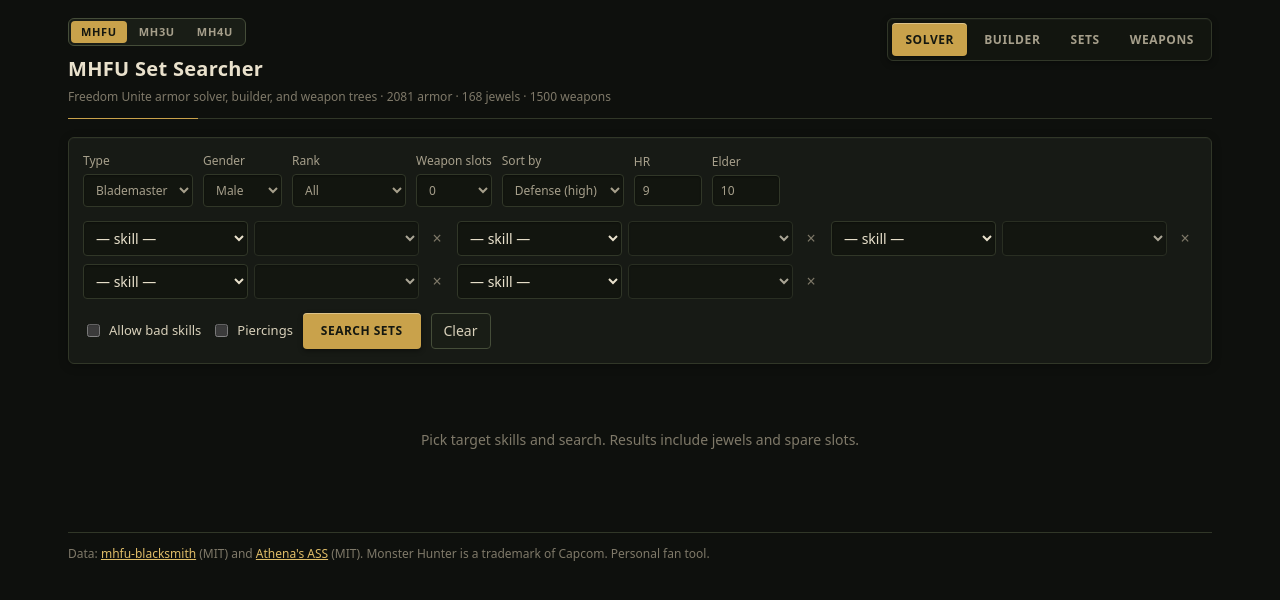
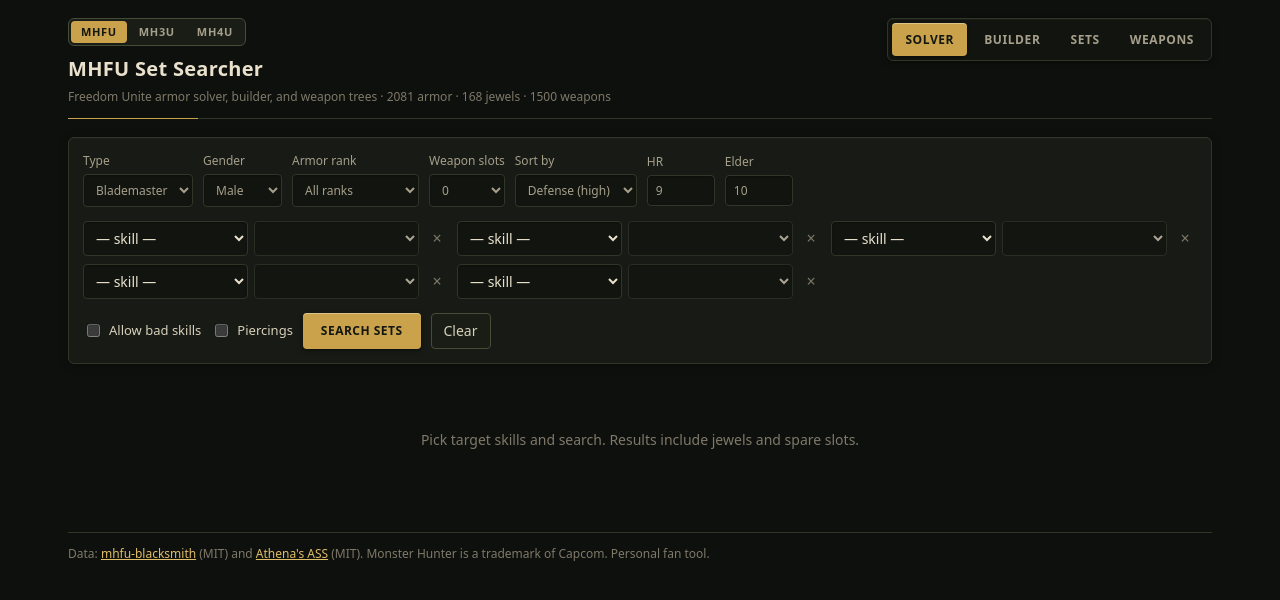
Before and after one commit to FreezingSnail/mhfu-set-searcher, a React (Vite) app: page /#mhfu in a window 1280 px wide. Shown: the top 600 px of the page. Built offline with nearby package versions, Linux system fonts and the light colour scheme.

Commit message:
Add explicit rank filters to solver and builder

```diff
--- a/src/components/Builder.tsx
+++ b/src/components/Builder.tsx
@@ -1,7 +1,8 @@
 import { useMemo, useState } from "react";
 import { useGame } from "../lib/gameContext";
 import { buildSet, emptySelection, type SetSelection } from "../lib/build";
-import type { Charm } from "../lib/types";
+import type { Charm, RankFilter } from "../lib/types";
+import { RANK_FILTERS, rankAllowed } from "../lib/ranks";
 
 type Props = {
   initial: SetSelection | null;
@@ -16,6 +17,7 @@
   const [decoIds, setDecoIds] = useState<string[]>(start.decoIds);
   const [weaponSlots, setWeaponSlots] = useState(start.weaponSlots);
   const [charmId, setCharmId] = useState(start.charmId ?? "");
+  const [rank, setRank] = useState<RankFilter>("all");
 
   const build = useMemo(
     () => buildSet(data, { picks, decoIds, weaponSlots, charmId }, charms),
@@ -35,6 +37,13 @@
           <label>Weapon slots
             <select value={weaponSlots} onChange={(e) => setWeaponSlots(Number(e.target.value))}>
               {[0, 1, 2, 3].map((n) => <option key={n} value={n}>{n}</option>)}
+            </select>
+          </label>
+          <label>Armor rank
+            <select value={rank} onChange={(e) => setRank(e.target.value as RankFilter)}>
+              {RANK_FILTERS.map((f) => (
+                <option key={f.value} value={f.value}>{f.label}</option>
+              ))}
             </select>
           </label>
           {data.charmSupport && (
@@ -69,7 +78,7 @@
               <span className="slot-tag">{data.partLabel[part]}</span>
               <select value={picks[part] ?? ""} onChange={(e) => setPicks((old) => ({ ...old, [part]: e.target.value }))}>
                 <option value="">— none —</option>
-                {data.armor.filter((a) => a.part === part).map((a) => (
+                {data.armor.filter((a) => a.part === part && (rankAllowed(a.rank, rank) || picks[part] === a.id)).map((a) => (
                   <option key={a.id} value={a.id}>{a.name} · {a.defense} def · {a.slots ? "O".repeat(a.slots) : "—"}</option>
                 ))}
               </select>
--- a/src/components/Solver.tsx
+++ b/src/components/Solver.tsx
@@ -1,9 +1,10 @@
 import { useEffect, useMemo, useRef, useState } from "react";
 import { useGame } from "../lib/gameContext";
-import type { Charm, SolverInput, SolverResult } from "../lib/types";
+import type { Charm, RankFilter, SolverInput, SolverResult } from "../lib/types";
 import type { GameData } from "../lib/games";
 import { GROUP_ORDER } from "../lib/skillOrder";
 import { sortSets } from "../lib/sort";
+import { RANK_FILTERS } from "../lib/ranks";
 import { RESULT_CAP } from "../lib/constants";
 import PieceDetail, { type DetailItem } from "./PieceDetail";
 
@@ -124,7 +125,7 @@
   const [targets, setTargets] = useState<Target[]>(EMPTY);
   const [gender, setGender] = useState<"male" | "female">("male");
   const [hunter, setHunter] = useState<"blade" | "gunner">("blade");
-  const [rank, setRank] = useState<"all" | "low" | "high" | "g">("all");
+  const [rank, setRank] = useState<RankFilter>("all");
   const [weaponSlots, setWeaponSlots] = useState(0);
   const [sort, setSort] = useState<"defense" | "defenseLow" | "jewels" | "spare" | "cost">("defense");
   const [hr, setHr] = useState(data.maxHub);
@@ -490,12 +491,11 @@
               <option value="female">Female</option>
             </select>
           </label>
-          <label>Rank
-            <select value={rank} onChange={(e) => setRank(e.target.value as "all" | "low" | "high" | "g")}>
-              <option value="all">All</option>
-              <option value="low">Low</option>
-              <option value="high">High &amp; below</option>
-              <option value="g">G &amp; below</option>
+          <label>Armor rank
+            <select value={rank} onChange={(e) => setRank(e.target.value as RankFilter)}>
+              {RANK_FILTERS.map((f) => (
+                <option key={f.value} value={f.value}>{f.label}</option>
+              ))}
             </select>
           </label>
           <label>Weapon slots
--- a/src/data/meta.json
+++ b/src/data/meta.json
@@ -1 +1 @@
-{"armor":2081,"decorations":168,"weapons":1500,"skills":103,"builtAt":"2026-10-23T22:26:45.472Z"}
+{"armor":2081,"decorations":168,"weapons":1500,"skills":103,"builtAt":"2026-10-24T00:24:16.725Z"}
--- a/src/data/mh3u/meta.json
+++ b/src/data/mh3u/meta.json
@@ -1 +1 @@
-{"armor":1651,"decorations":196,"weapons":1395,"skills":123,"builtAt":"2026-10-23T22:26:45.583Z","weaponTypes":{"great-sword":"Great Sword","long-sword":"Long Sword","sword-and-shield":"Sword & Shield","dual-blades":"Dual Blades","hammer":"Hammer","hunting-horn":"Hunting Horn","lance":"Lance","gunlance":"Gunlance","switch-axe":"Switch Axe","light-bowgun":"Light Bowgun","heavy-bowgun":"Heavy Bowgun","bow":"Bow"}}
+{"armor":1651,"decorations":196,"weapons":1395,"skills":123,"builtAt":"2026-10-24T00:24:16.845Z","weaponTypes":{"great-sword":"Great Sword","long-sword":"Long Sword","sword-and-shield":"Sword & Shield","dual-blades":"Dual Blades","hammer":"Hammer","hunting-horn":"Hunting Horn","lance":"Lance","gunlance":"Gunlance","switch-axe":"Switch Axe","light-bowgun":"Light Bowgun","heavy-bowgun":"Heavy Bowgun","bow":"Bow"}}
--- a/src/data/mh4u/meta.json
+++ b/src/data/mh4u/meta.json
@@ -1 +1 @@
-{"armor":3103,"decorations":202,"weapons":2308,"skills":144,"builtAt":"2026-10-23T22:26:45.819Z"}
+{"armor":3103,"decorations":202,"weapons":2308,"skills":144,"builtAt":"2026-10-24T00:24:17.046Z"}
--- /dev/null
+++ b/src/lib/ranks.ts
@@ -0,0 +1,27 @@
+import type { RankFilter } from "./types";
+
+export const RANK_FILTERS: { value: RankFilter; label: string }[] = [
+  { value: "all", label: "All ranks" },
+  { value: "low", label: "Low only" },
+  { value: "high", label: "High only" },
+  { value: "high-below", label: "High and below" },
+  { value: "g", label: "G only" },
+  { value: "g-below", label: "G and below" },
+];
+
+const RANK_ORDER: Record<string, number> = {
+  "low-rank": 0,
+  "high-rank": 1,
+  "g-rank": 2,
+};
+
+export function rankAllowed(rank: string, filter: RankFilter): boolean {
+  if (filter === "all") return true;
+  const order = RANK_ORDER[rank];
+  if (order === undefined) return false;
+  if (filter === "low") return order === 0;
+  if (filter === "high") return order === 1;
+  if (filter === "high-below") return order <= 1;
+  if (filter === "g") return order === 2;
+  return order <= 2;
+}
--- a/src/lib/solver.ts
+++ b/src/lib/solver.ts
@@ -8,11 +8,10 @@
 import type { Armor, Charm, Deco, SolverInput, SolverResult } from "./types";
 import type { GameData } from "./games";
 import { sortSets } from "./sort";
+import { rankAllowed } from "./ranks";
 import { RESULT_CAP } from "./constants";
 
 const PARTS = ["head", "body", "arms", "waist", "legs"] as const;
-const RANK_ORDER: Record<string, number> = { "low-rank": 0, "high-rank": 1, "g-rank": 2 };
-const RANK_LIMIT: Record<string, number> = { low: 0, high: 1, g: 2 };
 
 type Cand = { a: Armor; points: number[]; vec: [number, number][]; torso: boolean };
 type Counts = [number, number, number, number];
@@ -29,7 +28,7 @@
       if (a.part !== part) return false;
       if (a.sex !== "both" && a.sex !== input.gender) return false;
       if (a.hunter !== "both" && a.hunter !== input.hunter) return false;
-      if (input.rank !== "all" && (RANK_ORDER[a.rank] ?? 99) > RANK_LIMIT[input.rank]) return false;
+      if (!rankAllowed(a.rank, input.rank)) return false;
       // MH3U records port star and village star separately; 99 means "not from
       // that source", so a piece is available if either source is unlocked.
       const hrOk = a.hr <= input.hr;
--- a/src/lib/types.ts
+++ b/src/lib/types.ts
@@ -1,6 +1,8 @@
 export type Game = "mhfu" | "mh3u" | "mh4u";
 
 export type Part = "head" | "body" | "arms" | "waist" | "legs";
+
+export type RankFilter = "all" | "low" | "high" | "high-below" | "g" | "g-below";
 
 export type Armor = {
   id: string;
@@ -103,7 +105,7 @@
   hunter: "blade" | "gunner";
   weaponSlots: number;
   sort: "defense" | "defenseLow" | "jewels" | "spare" | "cost" | "extras";
-  rank: "all" | "low" | "high" | "g";
+  rank: RankFilter;
   hr: number;
   elder: number;
   allowBad: boolean;
```
Also changed, not shown: 1 other file (tests, documents, lock files or other folders).
